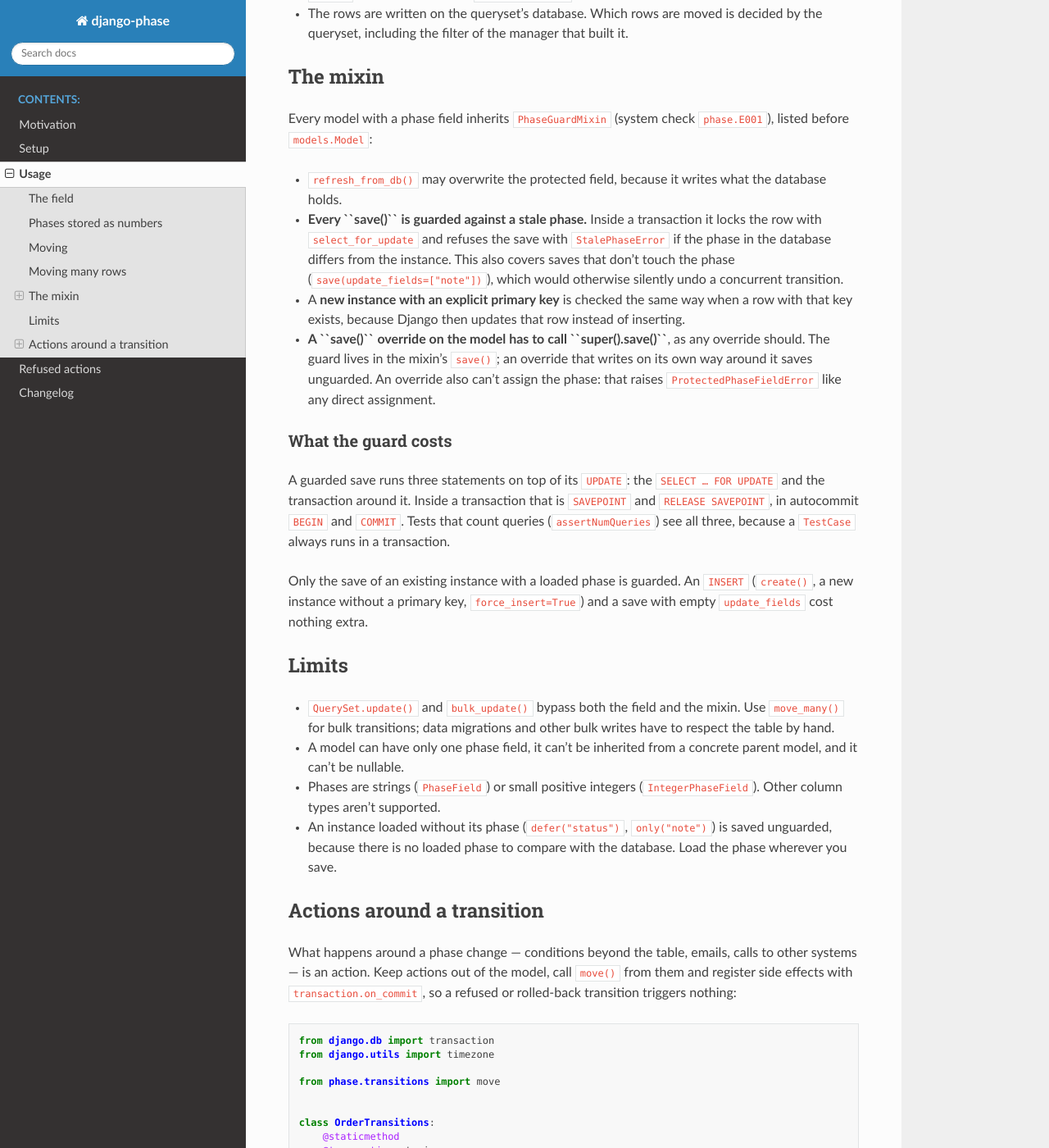
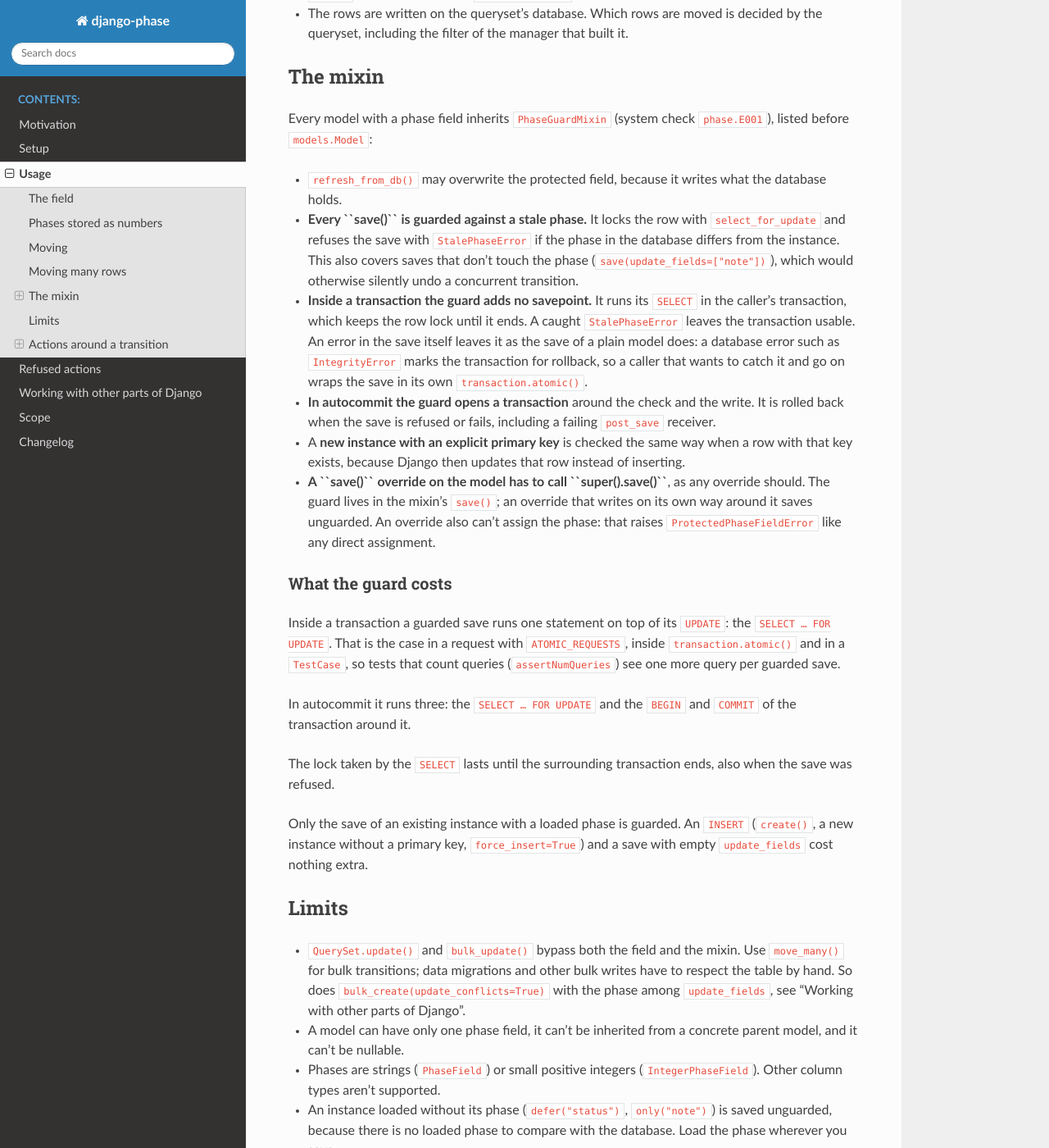
Before and after one commit to beyonder-deutschland/django-phase, a Sphinx documentation site: the page built from docs/features/usage.md, in a window 1280 px wide and 1400 px high, scrolled down 3866 px. Shown: the whole window at 82% size. Built offline with Sphinx 7.4.7 and the Read the Docs theme 3.1.0, drawn with Linux system fonts in a browser that asks for light colours.

Commit message:
Drop the savepoint from the save guard, document integrations and scope, release 0.4.0
Inside an open transaction the guard runs its SELECT ... FOR UPDATE in
the caller's transaction without wrapping it, so a guarded save costs
one extra statement there. In autocommit it keeps a transaction around
check and write. A database error in a guarded save inside a
transaction marks it for rollback, as the save of a plain model does.

New docs pages cover audit logs, bulk_create(), get_or_create() and
update_or_create(), Django REST framework and the admin, and list what
the package leaves out on purpose and what may follow.

Co-Authored-By: Claude Opus 5.5 <noreply@anthropic.com>

```diff
--- a/docs/features/usage.md
+++ b/docs/features/usage.md
@@ -167,10 +167,15 @@ moved = move_many(
 Every model with a phase field inherits `PhaseGuardMixin` (system check `phase.E001`), listed before `models.Model`:
 
 * `refresh_from_db()` may overwrite the protected field, because it writes what the database holds.
-* **Every `save()` is guarded against a stale phase.** Inside a transaction it locks the row with `select_for_update`
-  and refuses the save with `StalePhaseError` if the phase in the database differs from the instance. This also covers
-  saves that don't touch the phase (`save(update_fields=["note"])`), which would otherwise silently undo a concurrent
-  transition.
+* **Every `save()` is guarded against a stale phase.** It locks the row with `select_for_update` and refuses the save
+  with `StalePhaseError` if the phase in the database differs from the instance. This also covers saves that don't
+  touch the phase (`save(update_fields=["note"])`), which would otherwise silently undo a concurrent transition.
+* **Inside a transaction the guard adds no savepoint.** It runs its `SELECT` in the caller's transaction, which keeps
+  the row lock until it ends. A caught `StalePhaseError` leaves the transaction usable. An error in the save itself
+  leaves it as the save of a plain model does: a database error such as `IntegrityError` marks the transaction for
+  rollback, so a caller that wants to catch it and go on wraps the save in its own `transaction.atomic()`.
+* **In autocommit the guard opens a transaction** around the check and the write. It is rolled back when the save is
+  refused or fails, including a failing `post_save` receiver.
 * A **new instance with an explicit primary key** is checked the same way when a row with that key exists, because
   Django then updates that row instead of inserting.
 * **A `save()` override on the model has to call `super().save()`**, as any override should. The guard lives in the
@@ -179,9 +184,13 @@ Every model with a phase field inherits `PhaseGuardMixin` (system check `phase.E
 
 ### What the guard costs
 
-A guarded save runs three statements on top of its `UPDATE`: the `SELECT … FOR UPDATE` and the transaction around it.
-Inside a transaction that is `SAVEPOINT` and `RELEASE SAVEPOINT`, in autocommit `BEGIN` and `COMMIT`. Tests that count
-queries (`assertNumQueries`) see all three, because a `TestCase` always runs in a transaction.
+Inside a transaction a guarded save runs one statement on top of its `UPDATE`: the `SELECT … FOR UPDATE`. That is the
+case in a request with `ATOMIC_REQUESTS`, inside `transaction.atomic()` and in a `TestCase`, so tests that count
+queries (`assertNumQueries`) see one more query per guarded save.
+
+In autocommit it runs three: the `SELECT … FOR UPDATE` and the `BEGIN` and `COMMIT` of the transaction around it.
+
+The lock taken by the `SELECT` lasts until the surrounding transaction ends, also when the save was refused.
 
 Only the save of an existing instance with a loaded phase is guarded. An `INSERT` (`create()`, a new instance without a
 primary key, `force_insert=True`) and a save with empty `update_fields` cost nothing extra.
@@ -189,7 +198,8 @@ primary key, `force_insert=True`) and a save with empty `update_fields` cost not
 ## Limits
 
 * `QuerySet.update()` and `bulk_update()` bypass both the field and the mixin. Use `move_many()` for bulk transitions;
-  data migrations and other bulk writes have to respect the table by hand.
+  data migrations and other bulk writes have to respect the table by hand. So does
+  `bulk_create(update_conflicts=True)` with the phase among `update_fields`, see "Working with other parts of Django".
 * A model can have only one phase field, it can't be inherited from a concrete parent model, and it can't be
   nullable.
 * Phases are strings (`PhaseField`) or small positive integers (`IntegerPhaseField`). Other column types aren't
--- a/docs/index.rst
+++ b/docs/index.rst
@@ -11,6 +11,8 @@ django-phase
    features/setup.md
    features/usage.md
    features/refused_actions.md
+   features/integration.md
+   features/scope.md
    features/changelog.rst
 
 Indices and tables
--- a/phase/__init__.py
+++ b/phase/__init__.py
@@ -1,3 +1,3 @@
 """Race-safe state machines for Django"""
 
-__version__ = "0.3.1"
+__version__ = "0.4.0"
```
Also changed, not shown: CHANGES.md (+9 -0 lines), docs/features/integration.md (added, +92 -0 lines), docs/features/motivation.md (+3 -2 lines), docs/features/scope.md (added, +58 -0 lines), 2 other files.
